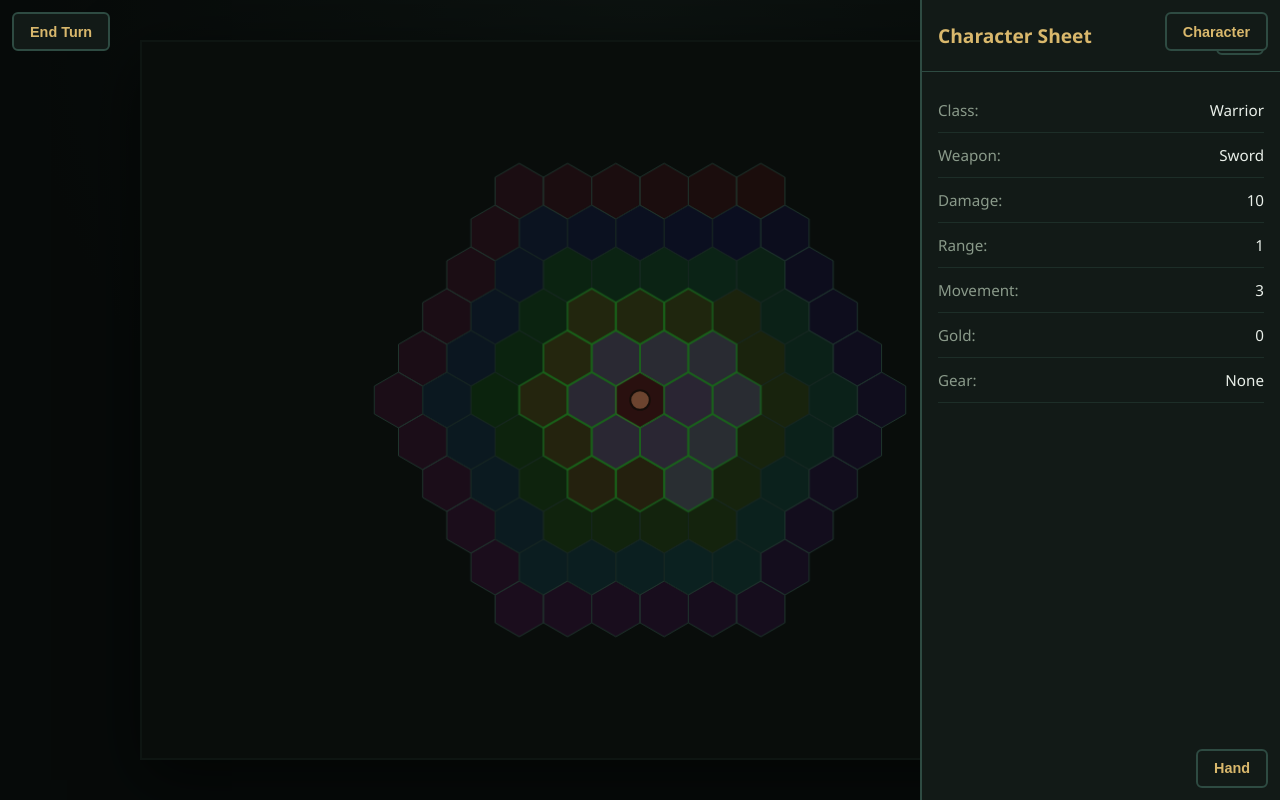
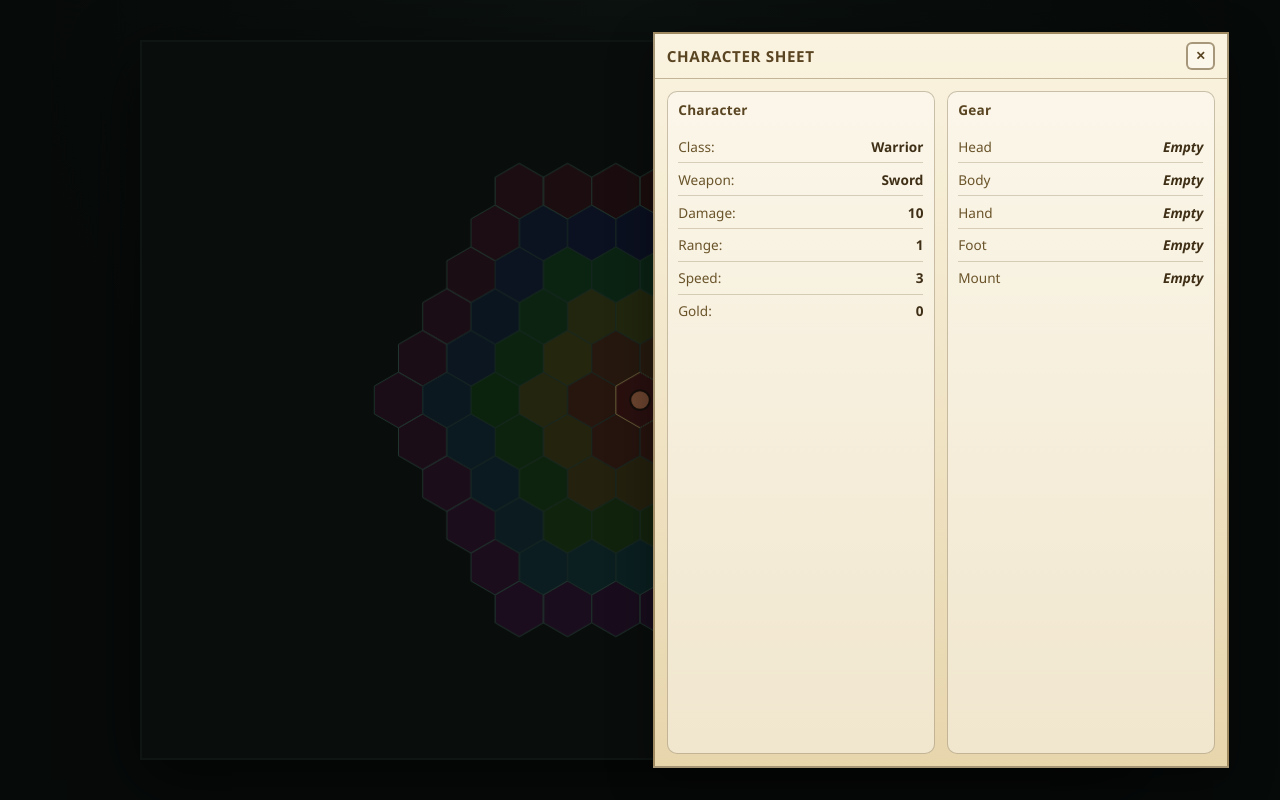
Before and after one commit to Tkogiah/defend-the-castle, a plain HTML site: page index.html in a window 1280 px wide. Both pictures are taken after a click on the button "Character". Drawn offline with Linux system fonts and the light colour scheme.

Commit message:
Refine UI interactions, stats, and action card effects

```diff
--- a/index.html
+++ b/index.html
@@ -60,16 +60,26 @@
       <div id="character-sheet" class="character-sheet hidden">
         <div class="sheet-header">
           <h2>Character Sheet</h2>
-          <button id="btn-close-sheet" class="ui-btn">✕</button>
+          <button id="btn-close-sheet" class="ui-btn sheet-close">✕</button>
         </div>
         <div class="sheet-content">
-          <div class="stat-row"><span>Class:</span><span>Warrior</span></div>
-          <div class="stat-row"><span>Weapon:</span><span>Sword</span></div>
-          <div class="stat-row"><span>Damage:</span><span id="stat-damage">10</span></div>
-          <div class="stat-row"><span>Range:</span><span id="stat-range">1</span></div>
-          <div class="stat-row"><span>Movement:</span><span id="stat-movement">3</span></div>
-          <div class="stat-row"><span>Gold:</span><span id="stat-gold">0</span></div>
-          <div class="stat-row"><span>Gear:</span><span id="stat-gear">None</span></div>
+          <div class="sheet-section">
+            <h3 class="sheet-title">Character</h3>
+            <div class="stat-row"><span>Class:</span><span>Warrior</span></div>
+            <div class="stat-row"><span>Weapon:</span><span>Sword</span></div>
+            <div class="stat-row"><span>Damage:</span><span id="stat-damage">10</span></div>
+            <div class="stat-row"><span>Range:</span><span id="stat-range">1</span></div>
+            <div class="stat-row"><span>Speed:</span><span id="stat-movement">3</span></div>
+            <div class="stat-row"><span>Gold:</span><span id="stat-gold">0</span></div>
+          </div>
+          <div class="sheet-section">
+            <h3 class="sheet-title">Gear</h3>
+            <div class="stat-row"><span>Head</span><span class="slot-empty">Empty</span></div>
+            <div class="stat-row"><span>Body</span><span class="slot-empty">Empty</span></div>
+            <div class="stat-row"><span>Hand</span><span class="slot-empty">Empty</span></div>
+            <div class="stat-row"><span>Foot</span><span class="slot-empty">Empty</span></div>
+            <div class="stat-row"><span>Mount</span><span class="slot-empty">Empty</span></div>
+          </div>
         </div>
       </div>
     </div>
--- a/src/core/rules.js
+++ b/src/core/rules.js
@@ -75,15 +75,14 @@ export function discardHand(state) {
 export function startPlayerTurn(state) {
   let newState = incrementTurn(state);
   newState = setPhase(newState, 'playerTurn');
-  newState = setPlayerAttackPoints(newState, 10);
+  newState = setPlayerAttackPoints(newState, 0);
+  newState = setPlayerMovementPoints(newState, 0);
   newState = drawCards(newState, 5);
   return newState;
 }
 
 export function endPlayerTurn(state) {
   let newState = discardHand(state);
-  // TESTING ONLY: keep movement points replenished for loop testing.
-  newState = setPlayerMovementPoints(newState, 10);
   newState = setPhase(newState, 'enemyTurn');
   return newState;
 }
@@ -160,9 +159,12 @@ export function playActionCard(state, cardId, choice) {
       newState.player.attackPoints + value
     );
   } else {
+    const speed = Number.isFinite(newState.player.baseMovement)
+      ? newState.player.baseMovement
+      : 0;
     newState = setPlayerMovementPoints(
       newState,
-      newState.player.movementPoints + value
+      newState.player.movementPoints + value * speed
     );
   }
 
--- a/src/core/state.js
+++ b/src/core/state.js
@@ -36,10 +36,10 @@ export function createInitialState(hexGrid = new Map()) {
     player: {
       position: { q: 0, r: 0 }, // axial coords, starts at center
       baseMovement: 3,
-      movementPoints: 10, // TESTING: calibrated for visual testing
+      movementPoints: 0,
       baseDamage: 10,
       range: 2,
-      attackPoints: 10,
+      attackPoints: 0,
       gold: 0,
       gear: null, // single gear slot for MVP
       isKnockedOut: false,
--- a/src/render/index.js
+++ b/src/render/index.js
@@ -41,7 +41,9 @@ export function renderFrame(ctx, canvas, state, view) {
   drawMovementRange(ctx, movementRange);
 
   // Attack range overlay (green outlines)
-  drawAttackRange(ctx, state.hexGrid, state.player.position, state.player.range);
+  if (state.player.attackPoints > 0) {
+    drawAttackRange(ctx, state.hexGrid, state.player.position, state.player.range);
+  }
 
   // Entities
   drawEnemies(ctx, state.enemies);
--- a/src/ui.js
+++ b/src/ui.js
@@ -36,7 +36,28 @@ let dragOffsetY = 0;
 // Drawer Toggle
 // -----------------------------
 
+function closeHandDrawer() {
+  drawer.classList.add('collapsed');
+}
+
+function openHandDrawer() {
+  drawer.classList.remove('collapsed');
+}
+
+function closeCharacterSheet() {
+  uiBackdrop?.classList.add('hidden');
+  characterSheet.classList.add('hidden');
+  document.body.classList.remove('sheet-open');
+}
+
+function openCharacterSheet() {
+  uiBackdrop?.classList.remove('hidden');
+  characterSheet.classList.remove('hidden');
+  document.body.classList.add('sheet-open');
+}
+
 btnHand?.addEventListener('click', () => {
+  closeCharacterSheet();
   drawer.classList.toggle('collapsed');
 });
 
@@ -101,6 +122,7 @@ function startDrag(e) {
   e.preventDefault();
   draggedCard = slot;
   slot.classList.add('dragging');
+  cardDetail.classList.remove('hidden');
 
   const touch = e.touches ? e.touches[0] : e;
   const rect = slot.getBoundingClientRect();
@@ -149,6 +171,11 @@ function onDrag(e) {
       touch.clientY <= rect.bottom;
     zone.classList.toggle('drag-over', inZone);
   });
+
+  const overMove = dropZones[0]?.classList.contains('drag-over');
+  const overAttack = dropZones[1]?.classList.contains('drag-over');
+  cardDetail.classList.toggle('drag-movement', !!overMove);
+  cardDetail.classList.toggle('drag-attack', !!overAttack);
 }
 
 function endDrag(e) {
@@ -219,6 +246,9 @@ function endDrag(e) {
     selectedCard.classList.remove('selected');
     selectedCard = null;
   }
+
+  cardDetail.classList.remove('drag-movement', 'drag-attack');
+  cardDetail.classList.add('hidden');
 }
 
 // -----------------------------
@@ -226,26 +256,23 @@ function endDrag(e) {
 // -----------------------------
 
 btnCharacter.addEventListener('click', () => {
-  uiBackdrop?.classList.remove('hidden');
-  characterSheet.classList.remove('hidden');
+  closeHandDrawer();
+  openCharacterSheet();
 });
 
 btnCloseSheet.addEventListener('click', () => {
-  uiBackdrop?.classList.add('hidden');
-  characterSheet.classList.add('hidden');
+  closeCharacterSheet();
 });
 
 // Close sheet when clicking backdrop
 characterSheet.addEventListener('click', (e) => {
   if (e.target === characterSheet) {
-    uiBackdrop?.classList.add('hidden');
-    characterSheet.classList.add('hidden');
+    closeCharacterSheet();
   }
 });
 
 uiBackdrop?.addEventListener('click', () => {
-  uiBackdrop.classList.add('hidden');
-  characterSheet.classList.add('hidden');
+  closeCharacterSheet();
 });
 
 // -----------------------------
--- a/styles.css
+++ b/styles.css
@@ -104,6 +104,13 @@ body {
   right: 12px;
 }
 
+.sheet-open #btn-character,
+.sheet-open #btn-hand,
+.sheet-open #btn-end-turn {
+  opacity: 0;
+  pointer-events: none;
+}
+
 /* ================================
    Card Detail Panel
    ================================ */
@@ -129,17 +136,37 @@ body {
   transform: translateY(-20px);
 }
 
+.card-detail::before {
+  content: "";
+  position: absolute;
+  inset: 0;
+  opacity: 0;
+  transition: opacity 0.2s;
+  z-index: 0;
+}
+
+.card-detail.drag-movement::before {
+  background: rgba(80, 140, 220, 0.25);
+  opacity: 1;
+}
+
+.card-detail.drag-attack::before {
+  background: rgba(80, 200, 120, 0.25);
+  opacity: 1;
+}
+
 .card-detail-zones {
   position: absolute;
   inset: 0;
   display: flex;
+  z-index: 1;
 }
 
 .card-detail-content {
   text-align: center;
   padding: 2rem;
   position: relative;
-  z-index: 1;
+  z-index: 2;
   pointer-events: none;
 }
 
@@ -348,12 +375,21 @@ body {
 
 .character-sheet {
   position: fixed;
-  top: 0;
-  right: 0;
-  width: min(360px, 85vw);
-  height: 100%;
-  background: var(--panel);
-  border-left: 2px solid var(--grid);
+  top: 4vh;
+  right: 4vw;
+  width: min(72vw, 36rem);
+  height: 92vh;
+  background:
+    linear-gradient(180deg, rgba(255, 248, 228, 0.98) 0%, rgba(236, 218, 176, 0.98) 100%),
+    repeating-linear-gradient(
+      90deg,
+      rgba(120, 92, 48, 0.08) 0px,
+      rgba(120, 92, 48, 0.08) 1px,
+      rgba(255, 255, 255, 0) 2px,
+      rgba(255, 255, 255, 0) 6px
+    );
+  border: 2px solid rgba(110, 88, 48, 0.6);
+  box-shadow: 0 14px 40px rgba(0, 0, 0, 0.35);
   transform: translateX(0);
   transition: transform 0.3s ease-out;
   z-index: 150;
@@ -363,7 +399,8 @@ body {
 }
 
 .character-sheet.hidden {
-  transform: translateX(100%);
+  transform: translateX(110%);
+  opacity: 0;
   pointer-events: none;
 }
 
@@ -371,37 +408,86 @@ body {
   display: flex;
   align-items: center;
   justify-content: space-between;
-  padding: 1rem;
-  border-bottom: 1px solid var(--grid);
+  padding: 0.5rem 0.75rem;
+  border-bottom: 1px solid rgba(110, 88, 48, 0.4);
 }
 
 .sheet-header h2 {
   margin: 0;
-  font-size: 1.2rem;
-  color: var(--accent);
+  font-size: 0.95rem;
+  color: #5a4522;
+  letter-spacing: 0.04em;
+  text-transform: uppercase;
 }
 
 .sheet-content {
   flex: 1;
-  padding: 1rem;
-  overflow-y: auto;
+  padding: 0.75rem;
+  overflow: hidden;
+  display: grid;
+  grid-template-columns: repeat(2, minmax(0, 1fr));
+  gap: 0.75rem;
+}
+
+.sheet-section {
+  background: rgba(255, 255, 255, 0.4);
+  border: 1px solid rgba(110, 88, 48, 0.35);
+  border-radius: 10px;
+  padding: 0.5rem 0.65rem;
+}
+
+.sheet-title {
+  margin: 0 0 0.75rem;
+  font-size: 0.85rem;
+  color: #5a4522;
+  letter-spacing: 0.02em;
 }
 
 .stat-row {
   display: flex;
   justify-content: space-between;
-  padding: 0.75rem 0;
-  border-bottom: 1px solid rgba(46, 75, 66, 0.4);
-  font-size: 0.95rem;
+  padding: 0.4rem 0;
+  border-bottom: 1px solid rgba(110, 88, 48, 0.25);
+  font-size: 0.85rem;
+}
+
+.stat-row:last-child {
+  border-bottom: none;
+}
+
+.slot-empty {
+  color: #8a6b33;
+  font-style: italic;
 }
 
 .stat-row span:first-child {
-  color: #8a9a8a;
+  color: #6a542a;
 }
 
 .stat-row span:last-child {
-  color: #e9efe9;
-  font-weight: 500;
+  color: #3f2f16;
+  font-weight: 600;
+}
+
+.sheet-close {
+  padding: 0.3rem 0.45rem;
+  font-size: 0.75rem;
+  border-color: rgba(110, 88, 48, 0.6);
+  color: #5a4522;
+  background: rgba(255, 255, 255, 0.4);
+}
+
+@media (max-width: 700px) {
+  .character-sheet {
+    top: 3vh;
+    right: 3vw;
+    left: 3vw;
+    height: 94vh;
+  }
+
+  .sheet-content {
+    grid-template-columns: repeat(2, minmax(0, 1fr));
+  }
 }
 
 /* Blocker overlay when sheet is open */
```
